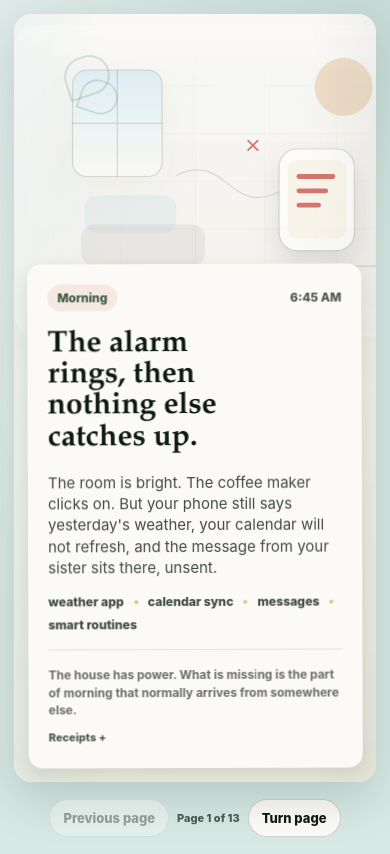
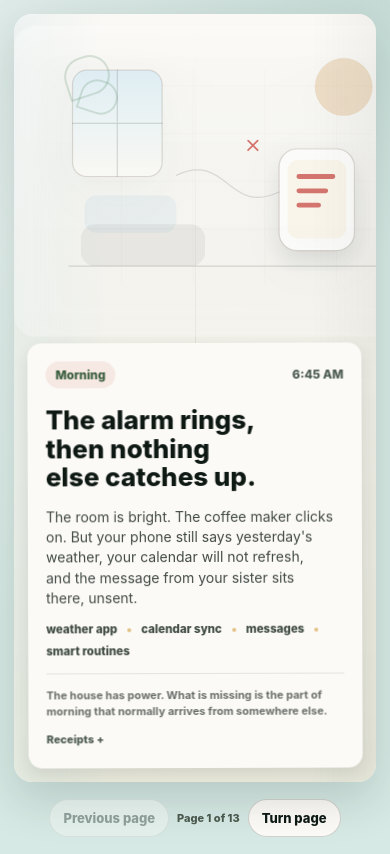
Before and after one commit to isabellereks/without-datacenters, a React (Vite) app: page / in a window 390 px wide. Built offline with nearby package versions, Linux system fonts and the light colour scheme.

Commit message:
Refine storybook typography

```diff
--- a/src/styles.css
+++ b/src/styles.css
@@ -13,8 +13,8 @@
   --plum: oklch(0.69 0.075 302);
   --moss: oklch(0.56 0.085 147);
   --shadow: 0 18px 46px rgba(17, 35, 31, 0.16);
-  --font-body: -apple-system, BlinkMacSystemFont, "SF Pro Text", "Helvetica Neue", Arial, sans-serif;
-  --font-display: "Iowan Old Style", "Palatino Linotype", Palatino, Georgia, serif;
+  --font-body: -apple-system, BlinkMacSystemFont, "SF Pro Text", "SF Pro Display", "Helvetica Neue", Arial, sans-serif;
+  --font-display: var(--font-body);
   background: var(--bg);
   color: var(--ink);
   font-family: var(--font-body);
@@ -321,11 +321,11 @@ button {
   z-index: 3;
   left: 3.25rem;
   bottom: 3.25rem;
-  width: min(33rem, calc(100% - 6.5rem));
+  width: min(31rem, calc(100% - 6.5rem));
   border-radius: 16px;
   background: color-mix(in oklch, var(--page) 91%, white);
   box-shadow: 0 7px 18px rgba(17, 35, 31, 0.12);
-  padding: 2rem;
+  padding: 1.75rem;
   transform: rotate(-0.18deg);
   animation: caption-settle 560ms 120ms cubic-bezier(0.22, 1, 0.36, 1) both;
 }
@@ -356,22 +356,22 @@ p {
 }
 
 h1 {
-  max-width: 14ch;
+  max-width: 18ch;
   color: var(--ink);
   font-family: var(--font-display);
-  font-size: 3.0625rem;
-  font-weight: 700;
-  line-height: 1;
-  letter-spacing: 0;
+  font-size: 2.375rem;
+  font-weight: 760;
+  line-height: 1.06;
+  letter-spacing: -0.006em;
   text-wrap: balance;
 }
 
 p {
   max-width: 36rem;
   color: color-mix(in oklch, var(--ink) 78%, transparent);
-  font-size: 1.0625rem;
-  line-height: 1.55;
-  margin-top: 1.125rem;
+  font-size: 1rem;
+  line-height: 1.52;
+  margin-top: 0.9375rem;
   text-wrap: pretty;
 }
 
@@ -379,9 +379,9 @@ p {
   display: flex;
   flex-wrap: wrap;
   gap: 0.375rem 0.625rem;
-  margin-top: 1rem;
+  margin-top: 0.875rem;
   color: color-mix(in oklch, var(--muted) 88%, black);
-  font-size: 0.765rem;
+  font-size: 0.72rem;
   font-weight: 760;
   line-height: 1.35;
 }
@@ -403,11 +403,11 @@ p {
 
 .note {
   color: color-mix(in oklch, var(--ink) 62%, transparent);
-  font-size: 0.8125rem;
+  font-size: 0.75rem;
   font-weight: 720;
   line-height: 1.45;
-  margin-top: 1.125rem;
-  padding-top: 1rem;
+  margin-top: 0.9375rem;
+  padding-top: 0.875rem;
   border-top: 1px solid var(--hairline);
 }
 
@@ -564,13 +564,13 @@ p {
   }
 
   h1 {
-    max-width: 14ch;
-    font-size: 2.25rem;
-    line-height: 1.02;
+    max-width: 18ch;
+    font-size: 2rem;
+    line-height: 1.08;
   }
 
   p {
-    font-size: 1rem;
+    font-size: 0.9375rem;
   }
 }
 
@@ -589,23 +589,24 @@ p {
   }
 
   .caption-card {
-    padding: 1.25rem;
+    padding: 1.125rem;
   }
 
   h1 {
-    max-width: 14ch;
-    font-size: 1.875rem;
-    line-height: 1.04;
+    max-width: 18ch;
+    font-size: 1.625rem;
+    line-height: 1.1;
+    letter-spacing: 0;
   }
 
   p {
-    font-size: 0.9375rem;
-    line-height: 1.42;
+    font-size: 0.875rem;
+    line-height: 1.45;
   }
 
   .note {
-    font-size: 0.75rem;
-    margin-top: 1rem;
+    font-size: 0.6875rem;
+    margin-top: 0.875rem;
   }
 
   .source-links {
```
